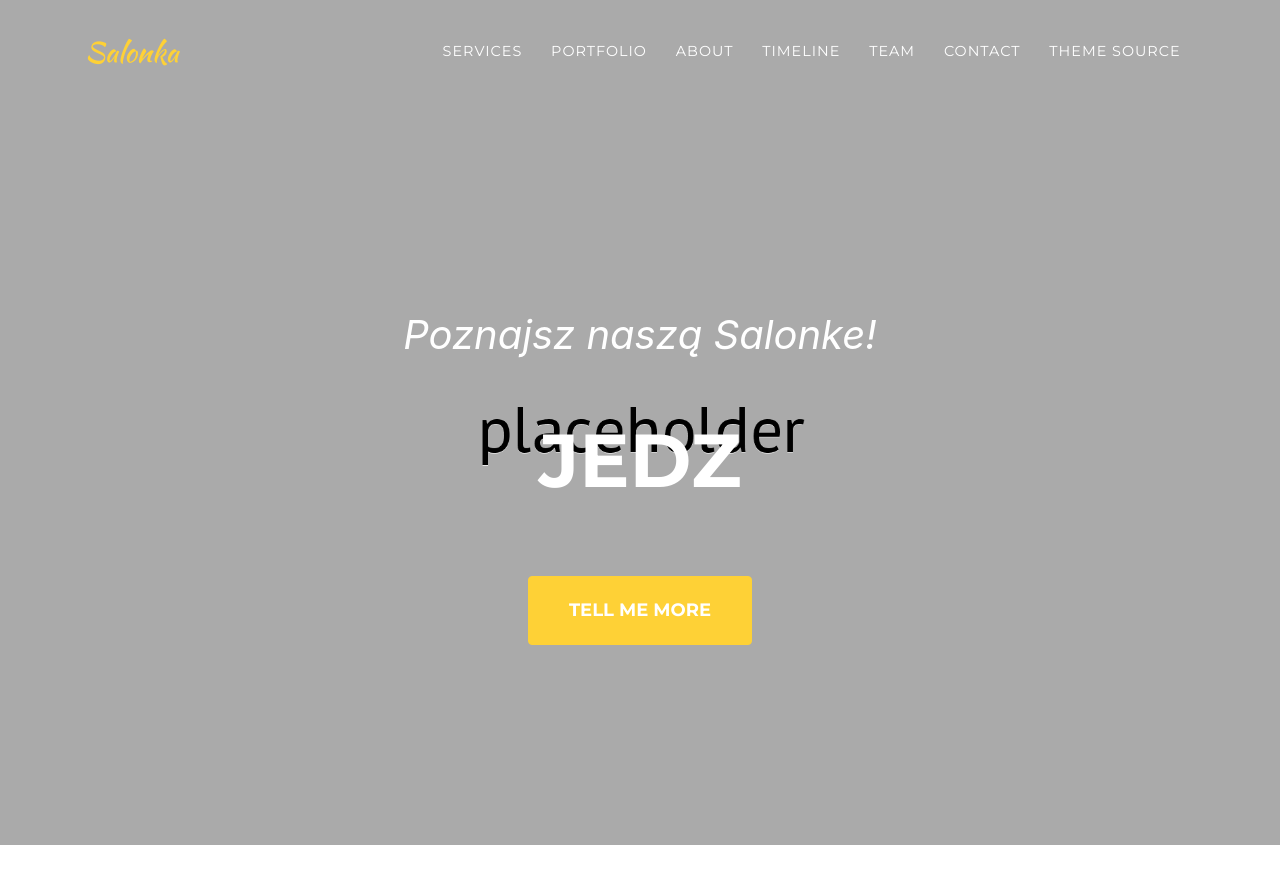
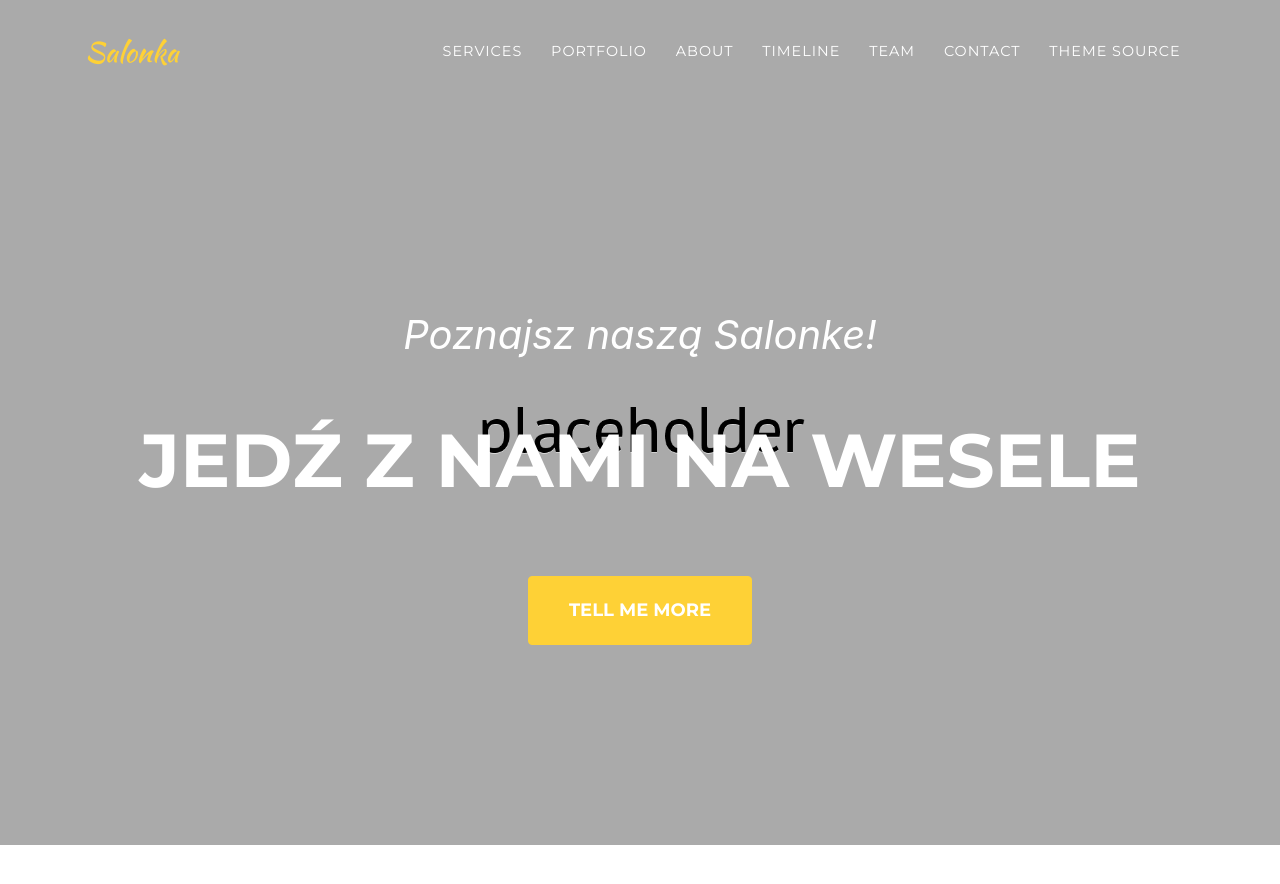
Before and after one commit to stackbit-projects/salonka-084cf, a Jekyll site: the page built from index.md, in a window 1280 px wide and 900 px high. Shown: the top 884 px of the window. Built offline with Jekyll 4.4.1, drawn with Linux system fonts in a browser that asks for light colours; some web fonts are replaced.

Commit message:
sitetext.yml: changed

```diff
--- a/_data/sitetext.yml
+++ b/_data/sitetext.yml
@@ -12,7 +12,7 @@
 en: &DEFAULT_EN
   header:
     title: Poznajsz naszą Salonke!
-    text: Jedz
+    text: Jedź z nami na Wesele
     button: Tell Me More
     buttonlink: "#services"
 
```
